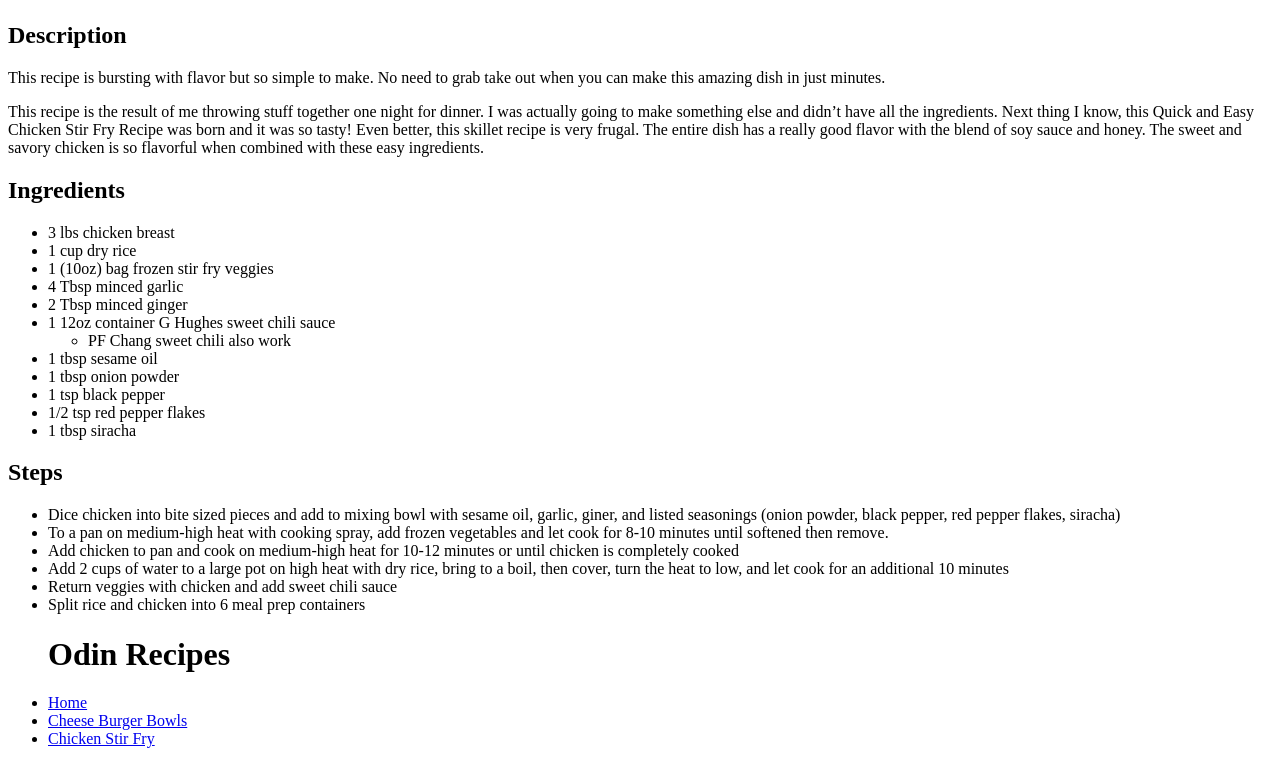
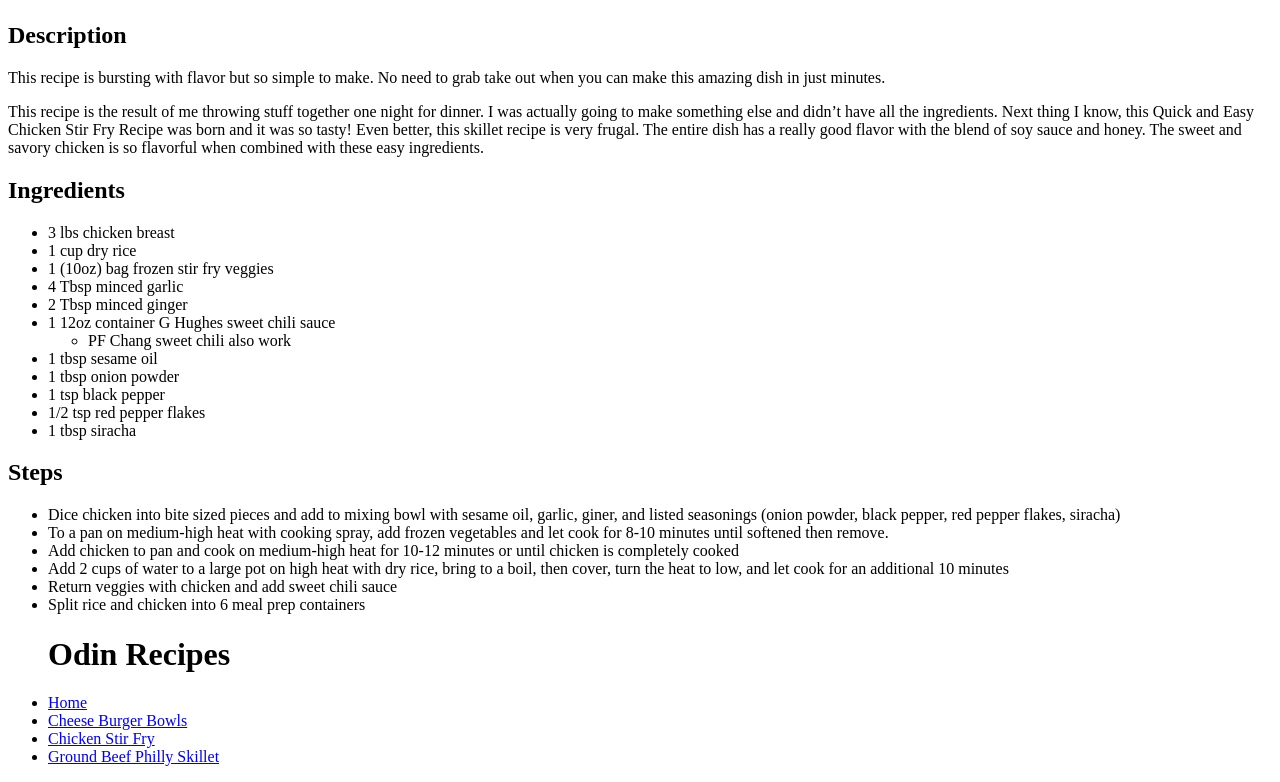
Before and after one commit to AtLeastOneBearPlease/odin-recipes, a plain HTML site: page recipes/chickenStirFry.html in a window 1280 px wide. Shown: the part 1106-1888 px from the top of the page. Drawn offline with Linux system fonts and the light colour scheme.

Commit message:
feat: update links for philly skillet recipe

```diff
--- a/recipes/chickenStirFry.html
+++ b/recipes/chickenStirFry.html
@@ -42,6 +42,7 @@
         <li><a href="../index.html">Home</a></li>
         <li><a href="cheeseburgerBowls.html">Cheese Burger Bowls</a></li>
         <li><a href="chickenStirFry.html">Chicken Stir Fry</a></li>
+        <li><a href="groundBeefPhillySkillet.html">Ground Beef Philly Skillet</a></li>
     </ul>
 </body>
 
```
Also changed, not shown: index.html (+1 -0 lines), recipes/cheeseburgerBowls.html (+1 -0 lines).
